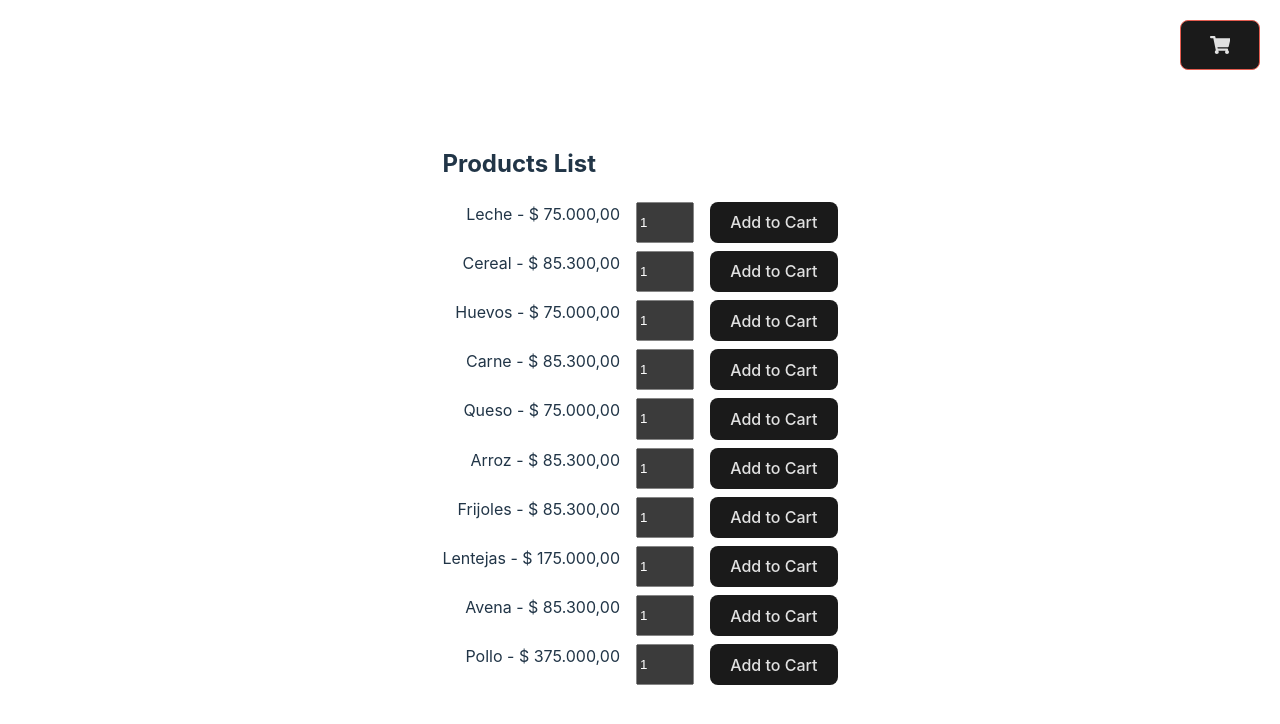
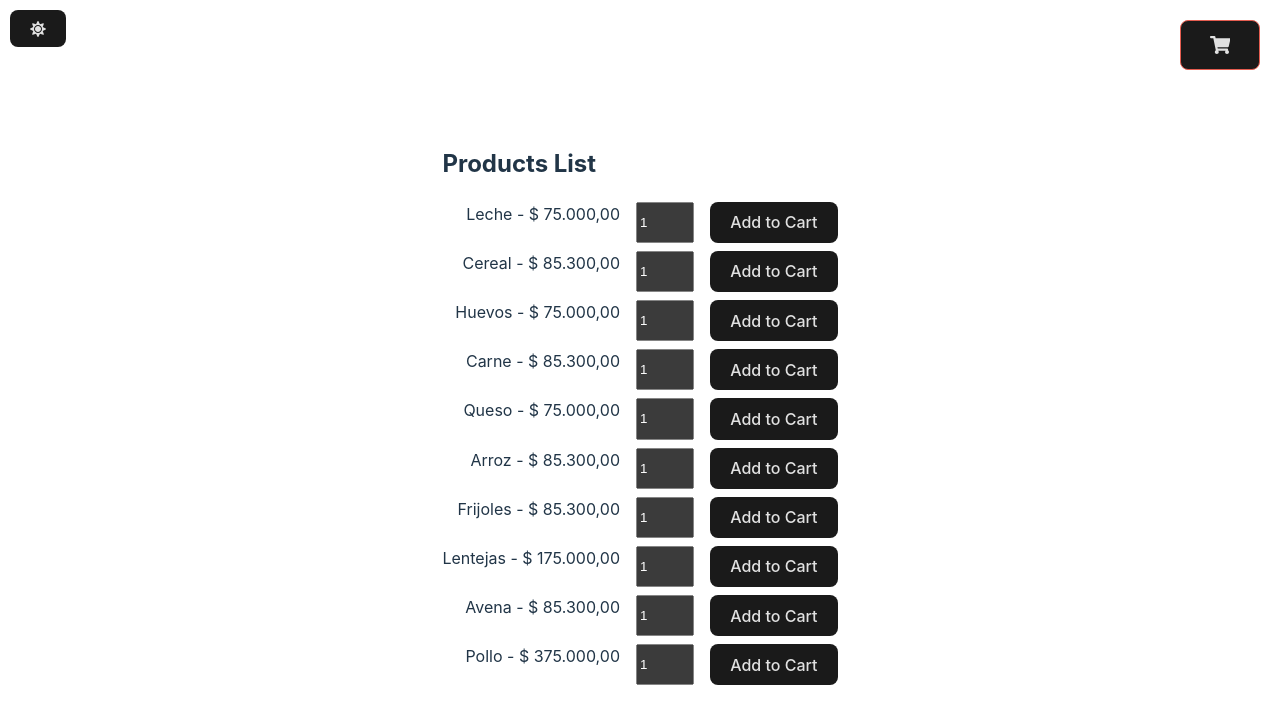
Before and after one commit to MartinDCalderonP/n5-challenge, a React (Vite) app: page / in a window 1280 px wide. Shown: the top 724 px of the page. Built offline with nearby package versions, Linux system fonts and the light colour scheme.

Commit message:
feat: use ColorSchemeButton

```diff
--- a/src/pages/Buy/index.tsx
+++ b/src/pages/Buy/index.tsx
@@ -2,6 +2,7 @@ import styles from './styles.module.scss'
 import { Link } from 'react-router-dom'
 import useCart from '../../hook/useCart'
 import { currencyFormatter } from '../../utils'
+import ColorSchemeButton from '../../components/ColorSchemeButton'
 
 const Buy = () => {
   const { getTotal } = useCart()
@@ -10,6 +11,7 @@ const Buy = () => {
 
   return (
     <main className={styles.buyContainer}>
+      <ColorSchemeButton />
       <h1> El precio final de su compra es de: {totalPrice}</h1>
       <Link to='/'>¿Desea agregar algún otro producto?</Link>
     </main>
--- a/src/pages/Home/index.tsx
+++ b/src/pages/Home/index.tsx
@@ -1,5 +1,6 @@
 import { useState } from 'react'
 import styles from './styles.module.scss'
+import ColorSchemeButton from '../../components/ColorSchemeButton'
 import CartButton from '../../components/CartButton'
 import ProductsList from '../../components/ProductsList'
 import Overlay from '../../components/Overlay'
@@ -12,6 +13,7 @@ const Home = () => {
 
   return (
     <main className={styles.homeContainer}>
+      <ColorSchemeButton />
       <CartButton toggleSidebar={toggleSidebar} />
       <ProductsList />
       <Overlay isSidebarOpen={isSidebarOpen} toggleSidebar={toggleSidebar} />
```
